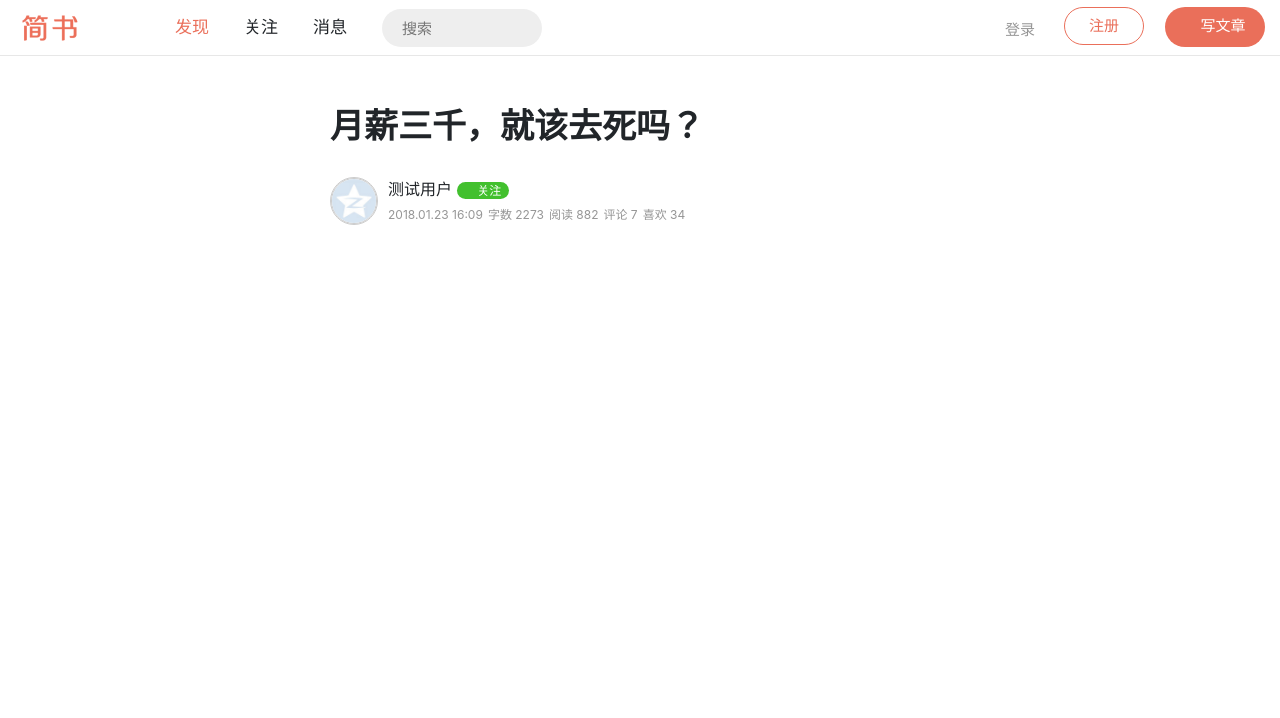
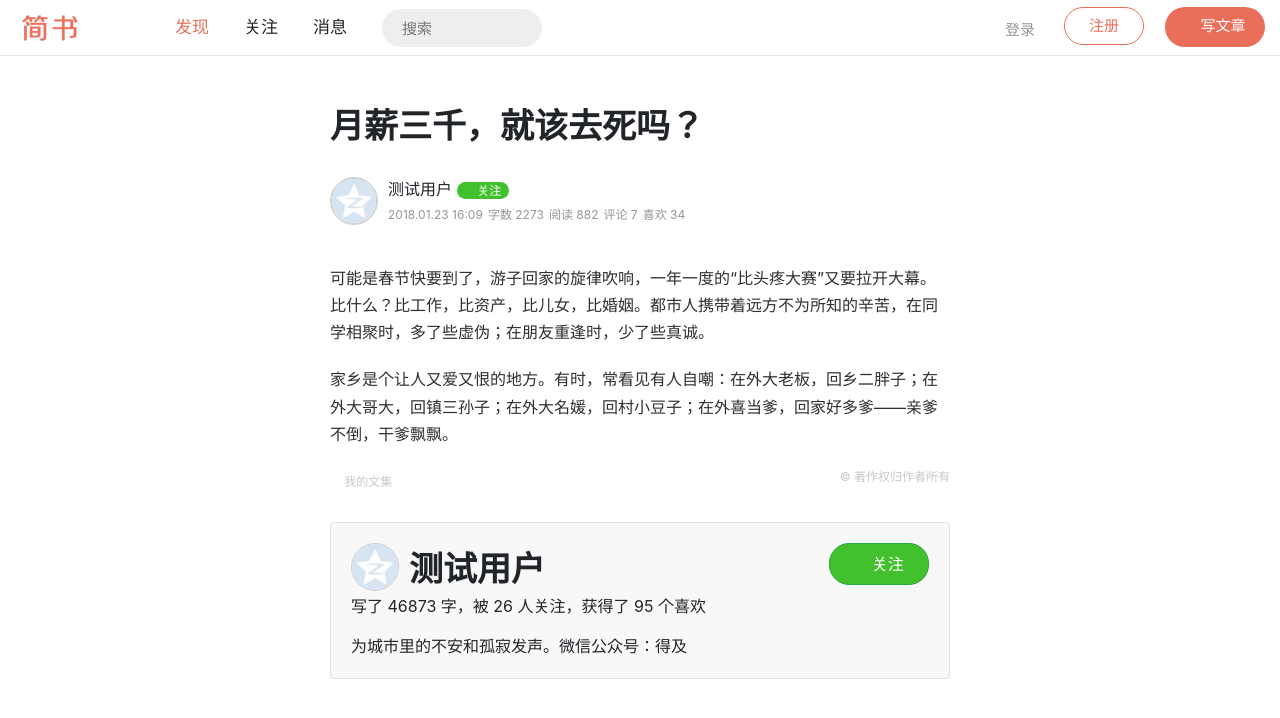
Before and after one commit to aylizhiyuan/SNS-nuxt, a Nuxt app: page /p/123 in a window 1280 px wide. Shown: the top 718 px of the page. Built offline with nearby package versions, Linux system fonts and the light colour scheme; a web font is replaced by a local one.

Commit message:
关注功能双向绑定

```diff
--- a/assets/css/main.css
+++ b/assets/css/main.css
@@ -347,14 +347,14 @@ ul,ol,dl {
     font-size:16px;
     margin-right:5px;
 }
-.note .post .article .author .info .follow {
+.note .post .article .follow {
     background:#42c02e!important;
     color:#ffff!important;
     font-size:12px;
     border-radius: 20px;
     padding:1px 8px 1px 6px;
 }
-.note .post .article .author .info .following {
+.note .post .article .following {
     background:#fff;
     color:#969696;
     border:1px solid #ccc;
@@ -373,3 +373,53 @@ ul,ol,dl {
 .note .post .article .author .info .btn-sm span {
     margin-left:5px;
 }
+.note .post .article .show-content {
+    font-size:16px;
+    font-weight:400;
+    word-break: break-word;
+    color:#2f2f2f;
+    line-height:1.7
+}
+.note .post .article .show-content p {
+    margin:0 0 20px;
+}
+.note .post .article .show-foot {
+    margin-bottom:30px;
+}
+.note .post .article .show-foot .notebook {
+    font-size:12px;
+    color:#c8c8c8!important;
+}
+.note .post .article .show-foot .notebook i {
+    margin-right:5px;
+}
+.note .post .article .show-foot .copyright {
+    float:right;
+    font-size:12px;
+    color:#c8c8c8;
+}
+.note .post .article .follow-detail {
+    padding:20px;
+    background: #f8f8f8;
+    border:1px solid #e1e1e1;
+    border-radius: 4px;
+}
+.note .post .article .follow-detail .avatar {
+    width:48px;
+    height:48px;
+    float:left;
+    margin-right:10px;
+}
+.note .post .article .follow-detail .btn {
+    float:right;
+    width:100px;
+    padding:8px 0;
+    font-size:16px;
+    box-shadow: none;
+}
+.note .post .article .follow-detail .btn span {
+    margin-left:5px;
+}
+.note .post .article .follow-detail .following {
+    background:none;
+}
--- a/pages/p/_id.vue
+++ b/pages/p/_id.vue
@@ -24,6 +24,42 @@
                                 <span>评论 7</span>
                                 <span>喜欢 34</span>
                             </div>
+                        </div>
+                    </div>
+                    <div class="show-content">
+                       <p>可能是春节快要到了，游子回家的旋律吹响，一年一度的“比头疼大赛”又要拉开大幕。比什么？比工作，比资产，比儿女，比婚姻。都市人携带着远方不为所知的辛苦，在同学相聚时，多了些虚伪；在朋友重逢时，少了些真诚。
+                       </p>
+                        <p>家乡是个让人又爱又恨的地方。有时，常看见有人自嘲：在外大老板，回乡二胖子；在外大哥大，回镇三孙子；在外大名媛，回村小豆子；在外喜当爹，回家好多爹——亲爹不倒，干爹飘飘。
+                        </p>
+                    </div>
+                    <div class="show-foot">
+                        <nuxt-link to="/nb/123" class="notebook">
+                            <i class="fa fa-book"></i>
+                            <span>我的文集</span>
+                        </nuxt-link>
+                        <div class="copyright">
+                            © 著作权归作者所有
+                        </div>
+                    </div>
+                    <div class="follow-detail">
+                        <div class="info">
+                            <nuxt-link class="avatar" to="/u/123">
+                                <img src="../../assets/img/default-avatar.jpg">
+                            </nuxt-link>
+                            <a class="btn btn-success" href="javascript:void(0)" :class="followObj" @click="isFollow" @mouseover="noFollow" @mouseleave="beFollow">
+                                <i class="fa" :class="iconObj" ref="icon2"></i>
+                                <span ref="followWord2">关注</span>
+                            </a>
+                            <nuxt-link class="title" to="/u/123">
+                                测试用户
+                            </nuxt-link>
+                            <i class="fa fa-mars"></i>
+                            <p>
+                                写了 46873 字，被 26 人关注，获得了 95 个喜欢
+                            </p>
+                        </div>
+                        <div class="signature">
+                            为城市里的不安和孤寂发声。微信公众号：得及
                         </div>
                     </div>
                 </div>
@@ -55,19 +91,22 @@
         },
         methods:{
             isFollow:function(){
+                let word = this.$refs.followWord.innerHTML;
+                /*这里预留关注的ajax操作*/
                 this.followObj.follow = !this.followObj.follow;
                 this.followObj.following = !this.followObj.following;
                 this.iconObj['fa-plus-square-o'] = !this.iconObj['fa-plus-square-o'];
                 this.iconObj['fa-check'] = !this.iconObj['fa-check'];
-                let word = this.$refs.followWord.innerHTML;
                 this.$refs.followWord.innerHTML = word == '关注' ? '已关注' : '关注';
+                this.$refs.followWord2.innerHTML = word == '关注' ? '已关注' : '关注';
             },
             noFollow:function(){
                 let word = this.$refs.followWord.innerHTML;
                 if(word == '已关注'){
-
                     this.$refs.followWord.innerHTML = '取消关注';
                     this.$refs.icon.className = 'fa fa-close';
+                    this.$refs.followWord2.innerHTML = '取消关注';
+                    this.$refs.icon2.className = 'fa fa-close';
                 }
             },
             beFollow:function(){
@@ -75,6 +114,8 @@
                 if(word == '取消关注'){
                     this.$refs.followWord.innerHTML = '已关注';
                     this.$refs.icon.className = 'fa fa-check';
+                    this.$refs.followWord2.innerHTML = '已关注';
+                    this.$refs.icon2.className = 'fa fa-check';
                 }
             }
         }
```
